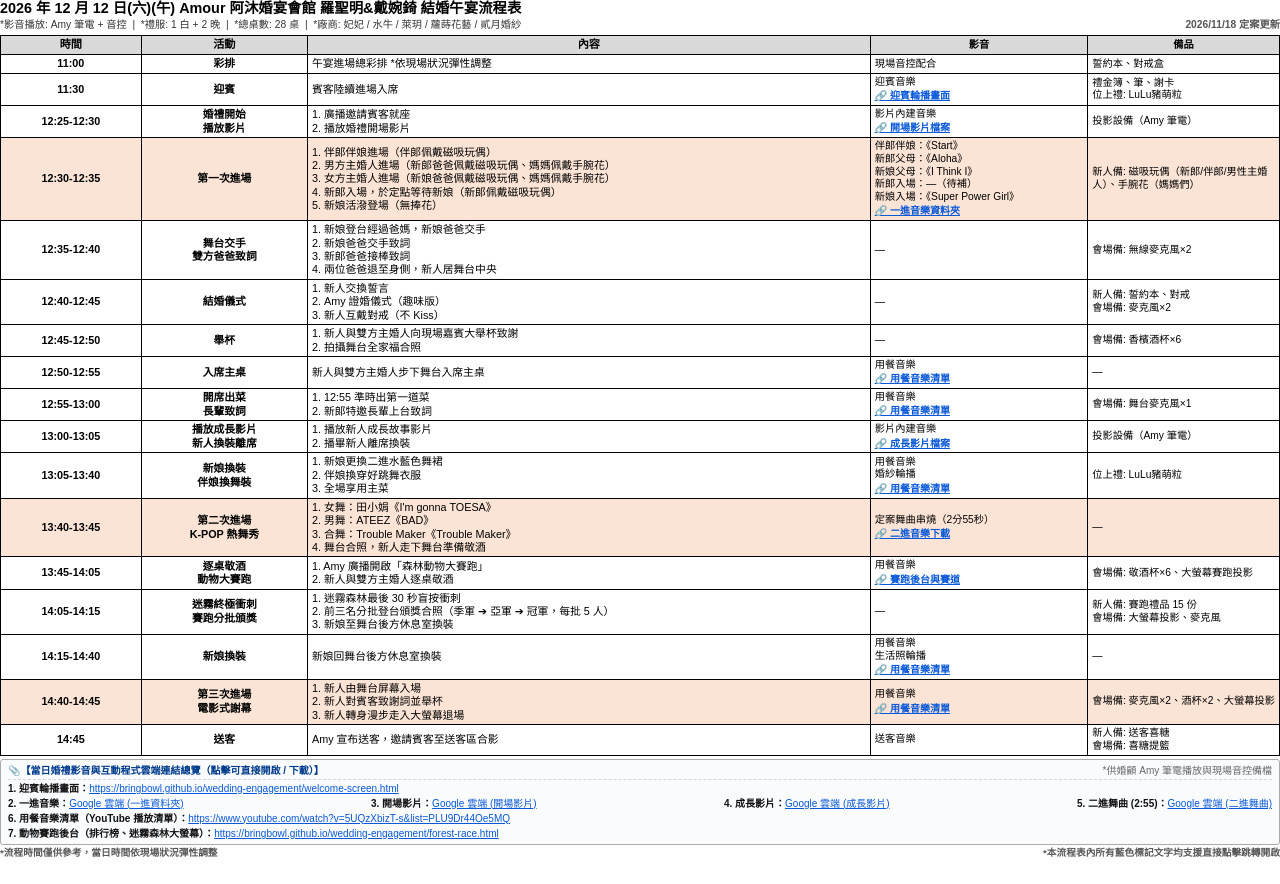
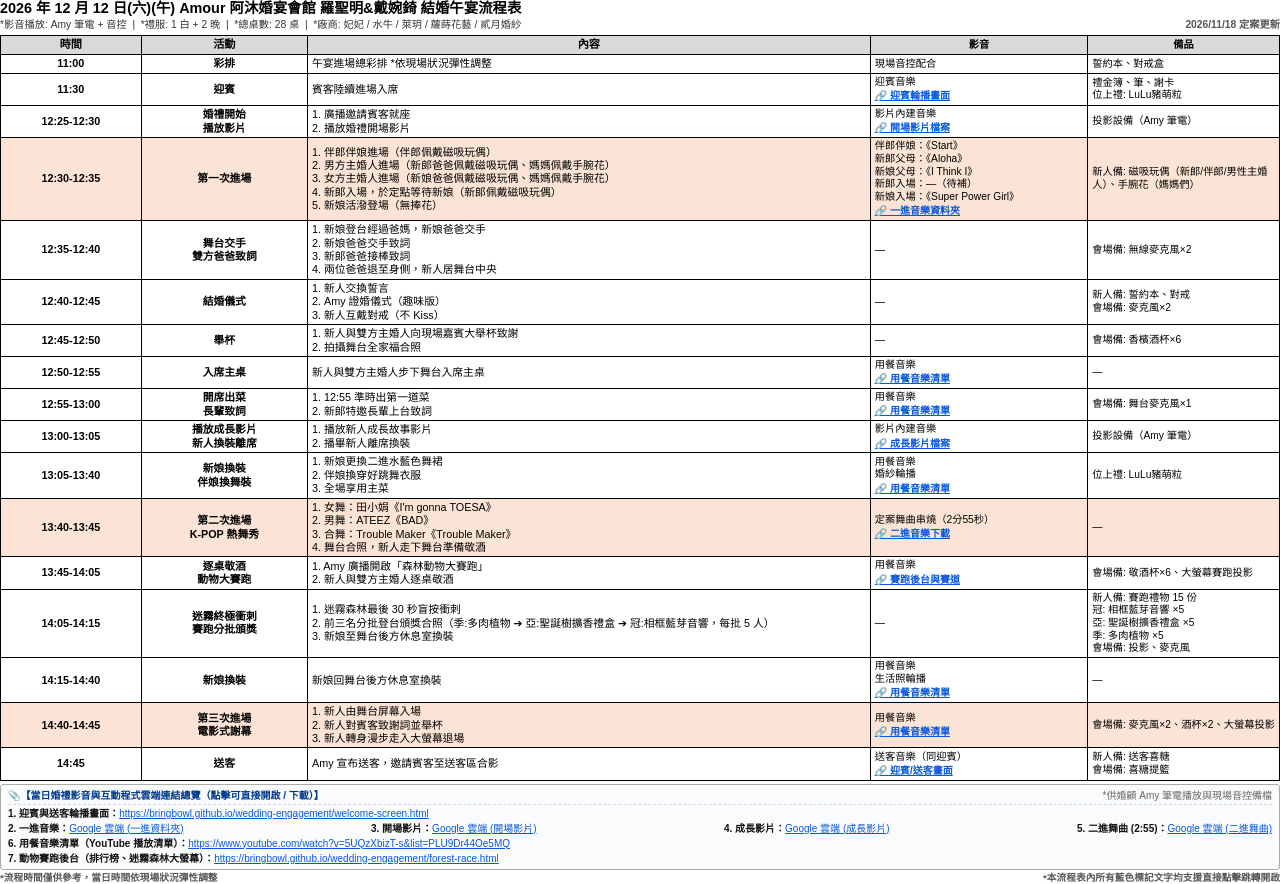
Before and after one commit to bringbowl/wedding-engagement, a plain HTML site: page docs/羅聖明&戴婉錡 結婚午宴流程表(定案版).html in a window 1280 px wide. Before the commit the page ends 859 px from the top, so only its background shows below. Drawn offline with Linux system fonts and the light colour scheme.

Commit message:
feat(schedule): add race prizes and send-off music link to schedule table

```diff
--- a/docs/羅聖明&戴婉錡 結婚午宴流程表(定案版).html
+++ b/docs/羅聖明&戴婉錡 結婚午宴流程表(定案版).html
@@ -310,11 +310,17 @@
         <td class="col-act">迷霧終極衝刺<br>賽跑分批頒獎</td>
         <td class="col-content">
           1. 迷霧森林最後 30 秒盲按衝刺<br>
-          2. 前三名分批登台頒獎合照（季軍 ➔ 亞軍 ➔ 冠軍，每批 5 人）<br>
+          2. 前三名分批登台頒獎合照（季:多肉植物 ➔ 亞:聖誕樹擴香禮盒 ➔ 冠:相框藍芽音響，每批 5 人）<br>
           3. 新娘至舞台後方休息室換裝
         </td>
         <td class="col-av">—</td>
-        <td class="col-prop">新人備: 賽跑禮品 15 份<br>會場備: 大螢幕投影、麥克風</td>
+        <td class="col-prop">
+          新人備: 賽跑禮物 15 份<br>
+          冠: 相框藍芽音響 ×5<br>
+          亞: 聖誕樹擴香禮盒 ×5<br>
+          季: 多肉植物 ×5<br>
+          會場備: 投影、麥克風
+        </td>
       </tr>
       <tr>
         <td class="col-time">14:15-14:40</td>
@@ -344,7 +350,10 @@
         <td class="col-time">14:45</td>
         <td class="col-act">送客</td>
         <td class="col-content">Amy 宣布送客，邀請賓客至送客區合影</td>
-        <td class="col-av">送客音樂</td>
+        <td class="col-av">
+          送客音樂（同迎賓）<br>
+          <a class="row-link" href="https://bringbowl.github.io/wedding-engagement/welcome-screen.html" target="_blank">🔗 迎賓/送客畫面</a>
+        </td>
         <td class="col-prop">新人備: 送客喜糖<br>會場備: 喜糖提籃</td>
       </tr>
     </tbody>
@@ -358,7 +367,7 @@
     </div>
     <div class="links-list">
       <div class="link-item">
-        <b>1. 迎賓輪播畫面：</b><a href="https://bringbowl.github.io/wedding-engagement/welcome-screen.html" target="_blank">https://bringbowl.github.io/wedding-engagement/welcome-screen.html</a>
+        <b>1. 迎賓與送客輪播畫面：</b><a href="https://bringbowl.github.io/wedding-engagement/welcome-screen.html" target="_blank">https://bringbowl.github.io/wedding-engagement/welcome-screen.html</a>
       </div>
       <div class="links-row-flex">
         <div class="link-item">
```
Also changed, not shown: docs/checklist.html (+1 -1 lines), 2 other files.
